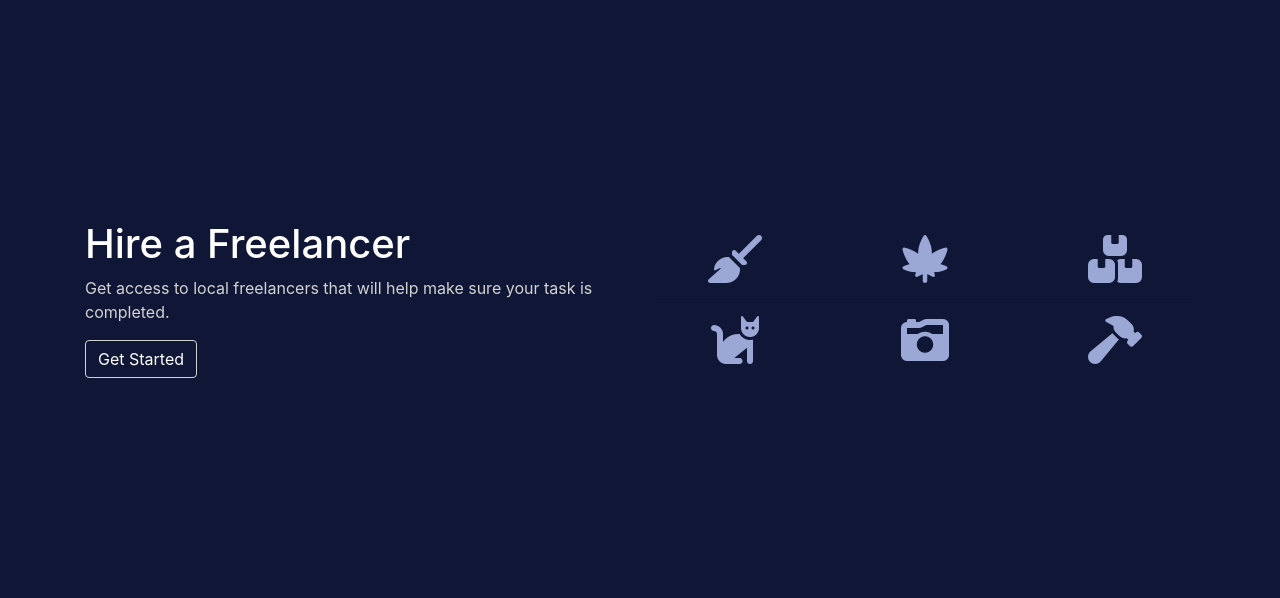
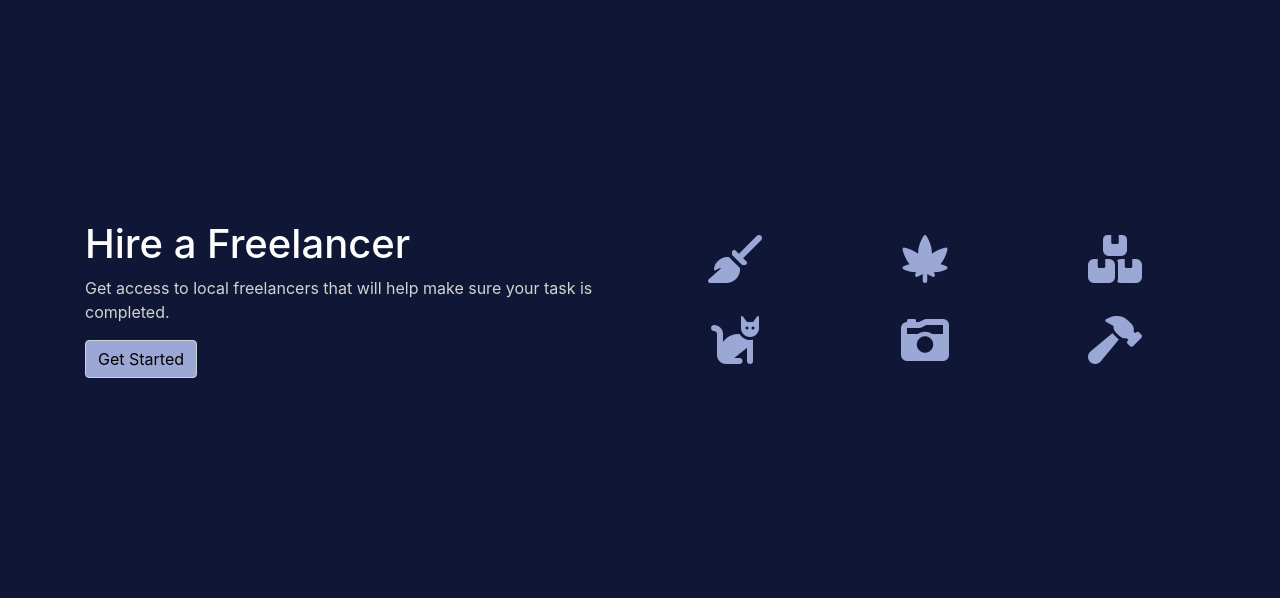
Before and after one commit to helloInstaGig/instagig, a Flask app: page / in a window 1280 px wide, with the pointer over the restyled element. Shown: the part 57-655 px from the top of the page. Run offline with Flask 2, Linux system fonts and the light colour scheme; some libraries are stand-ins or nearby versions.

Commit message:
Added btn hover

```diff
--- a/app/static/css/main.css
+++ b/app/static/css/main.css
@@ -58,6 +58,11 @@ body {
   background-color: var(--dark-blue) !important;
 }
 
+.btn:hover {
+  background-color: var(--light-blue);
+  color: black !important;
+}
+
 i {
   color: var(--light-blue);
 }
--- a/app/static/css/main.scss
+++ b/app/static/css/main.scss
@@ -58,6 +58,10 @@ body {
   background-color: var(--dark-blue) !important;
 }
 
+.btn:hover {
+  background-color: var(--light-blue);
+  color: black !important;
+}
 
 i {
   color: var(--light-blue);
```
Also changed, not shown: 1 other file.
